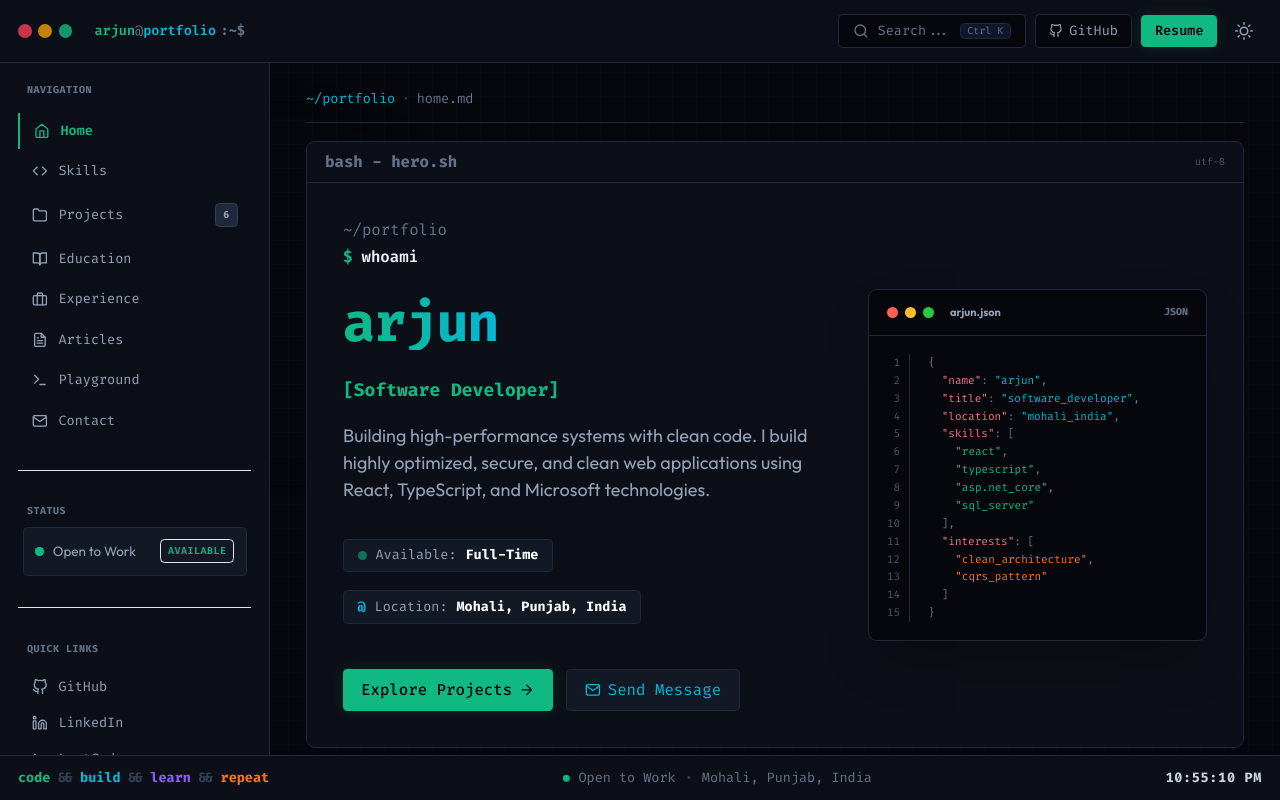
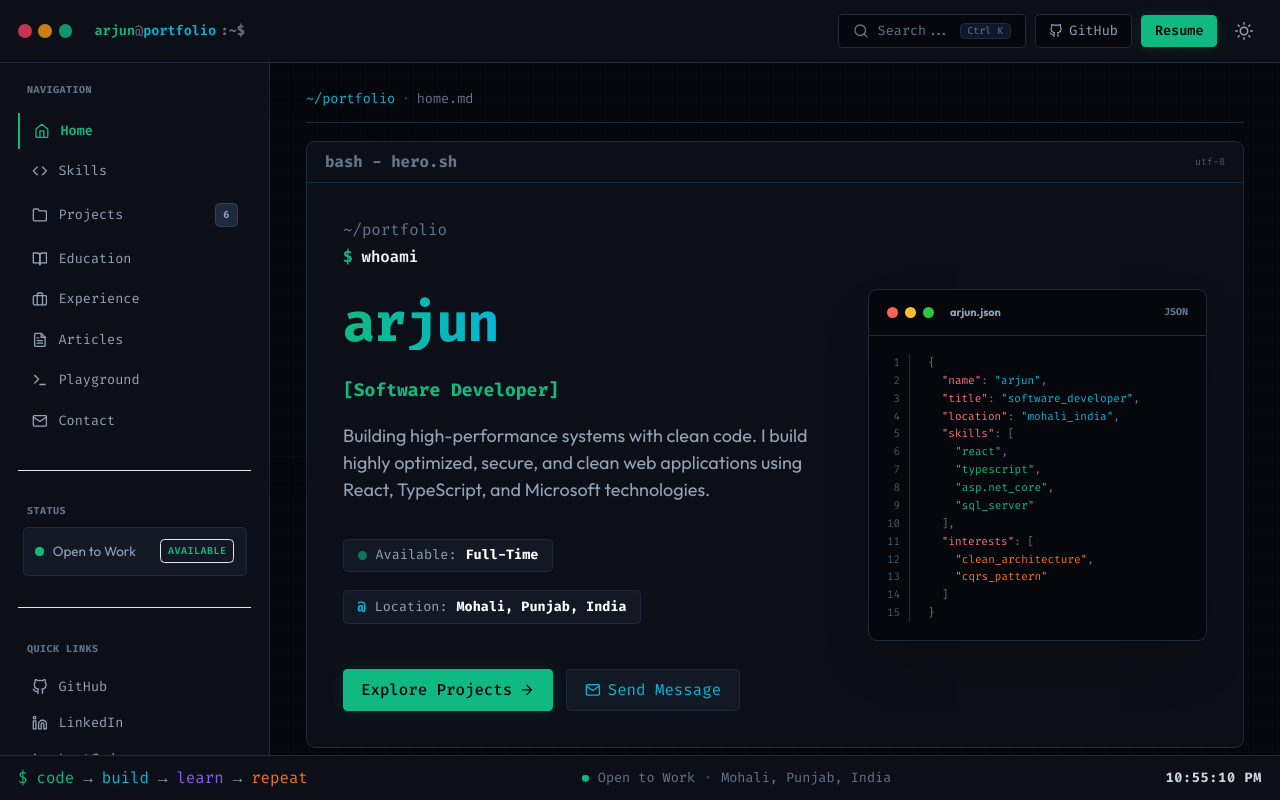
Before and after one commit to arjun-uu/Portfolio, a React (Vite) app: page / in a window 1280 px wide. Built offline with nearby package versions, Linux system fonts and the light colour scheme; no server answers; a web font is replaced by a local one.

Commit message:
changes footer text and color

```diff
--- a/src/components/layout/Footer.tsx
+++ b/src/components/layout/Footer.tsx
@@ -10,14 +10,15 @@ export function Footer() {
   return (
     <footer className="h-10 bg-brand-bg-panel border-t border-brand-border-dark flex items-center justify-between px-4 text-[10px] md:text-xs font-mono text-slate-500 select-none z-10 shrink-0">
       {/* Left: Credit */}
-      <div className="flex items-center gap-1.5 font-mono select-none">
-        <span className="text-brand-accent-primary font-bold">code</span>
-        <span className="text-slate-700 font-bold">&amp;&amp;</span>
-        <span className="text-brand-accent-secondary font-bold">build</span>
-        <span className="text-slate-700 font-bold">&amp;&amp;</span>
-        <span className="text-brand-accent-purple font-bold">learn</span>
-        <span className="text-slate-700 font-bold">&amp;&amp;</span>
-        <span className="text-brand-accent-orange font-bold">repeat</span>
+      <div className="flex items-center gap-2 font-mono text-sm select-none">
+        <span className="text-brand-accent-primary">$</span>
+        <span className="text-brand-accent-primary">code</span>
+        <span className="text-slate-400">→</span>
+        <span className="text-brand-accent-secondary">build</span>
+        <span className="text-slate-400">→</span>
+        <span className="text-brand-accent-purple">learn</span>
+        <span className="text-slate-400">→</span>
+        <span className="text-brand-accent-orange">repeat</span>
       </div>
 
       {/* Center: Status & Location (Hidden on mobile) */}
```
